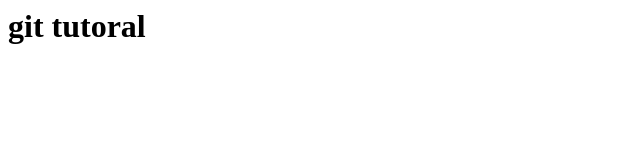
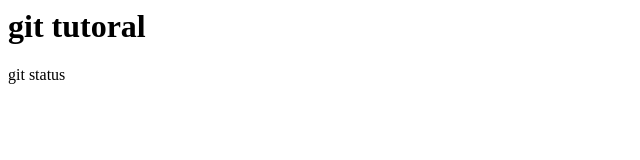
Before and after one commit to sakagucci/git-tutorial, a plain HTML site: page index.html in a window 1280 px wide. Shown: the full height of the page, 0-640 px from the left. Drawn offline with Linux system fonts and the light colour scheme.

Commit message:
git statusを追記

```diff
--- a/index.html
+++ b/index.html
@@ -1 +1,2 @@
 <h1>git tutoral</h1>
+<p></p>git status</p>
```
